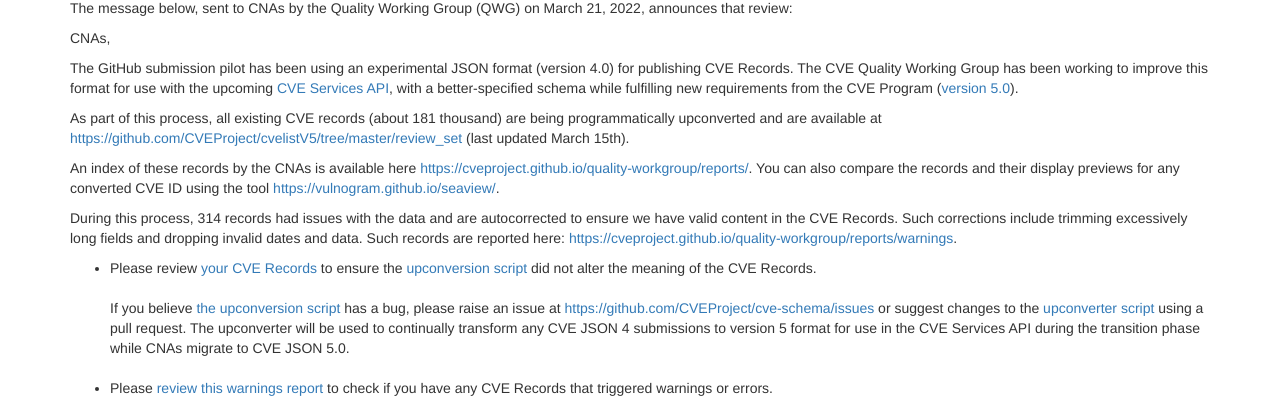
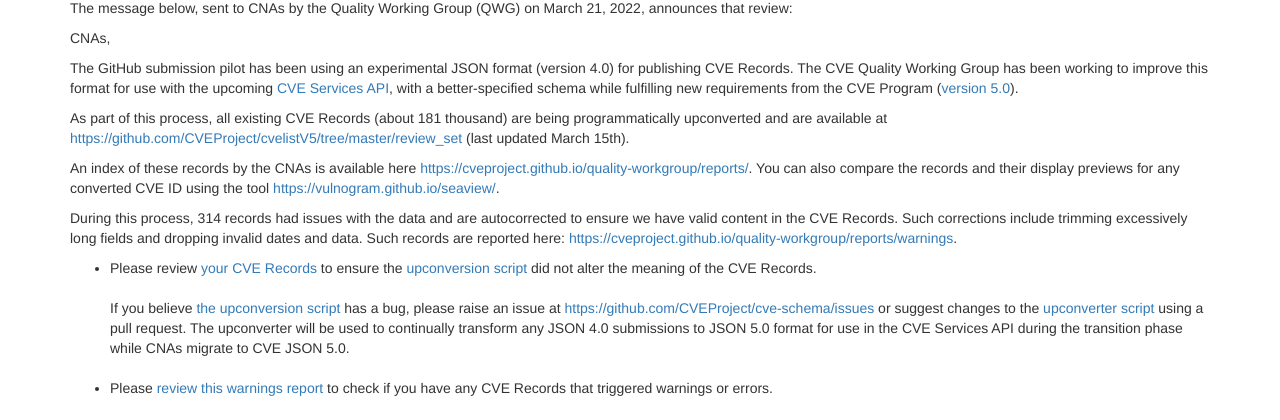
Before and after one commit to CVEProject/cveproject.github.io, a Jekyll site: the page built from automation-transition.md, in a window 1280 px wide and 900 px high, scrolled down 463 px. Shown: the part 150-570 px from the top of the window. Built offline with Jekyll 4.4.1, drawn with Linux system fonts in a browser that asks for light colours; nearby versions of some CDN libraries.

Commit message:
Update automation-transition.md

```diff
--- a/automation-transition.md
+++ b/automation-transition.md
@@ -24,7 +24,7 @@ CNAs,
 
 The GitHub submission pilot has been using an experimental JSON format (version 4.0) for publishing CVE Records. The CVE Quality Working Group has been working to improve this format for use with the upcoming [CVE Services API](https://github.com/CVEProject/cve-services), with a better-specified schema while fulfilling new requirements from the CVE Program ([version 5.0](https://github.com/CVEProject/cve-schema)).
 
-As part of this process, all existing CVE records (about 181 thousand) are being programmatically upconverted and are available at [https://github.com/CVEProject/cvelistV5/tree/master/review_set](https://github.com/CVEProject/cvelistV5/tree/master/review_set) (last updated March 15th).
+As part of this process, all existing CVE Records (about 181 thousand) are being programmatically upconverted and are available at [https://github.com/CVEProject/cvelistV5/tree/master/review_set](https://github.com/CVEProject/cvelistV5/tree/master/review_set) (last updated March 15th).
 
 An index of these records by the CNAs is available here [https://cveproject.github.io/quality-workgroup/reports/](https://cveproject.github.io/quality-workgroup/reports/). You can also compare the records and their display previews for any converted CVE ID using the tool [https://vulnogram.github.io/seaview/](https://vulnogram.github.io/seaview/).
 
@@ -34,7 +34,7 @@ During this process, 314 records had issues with the data and are autocorrected
    <li>
      Please review <a href="https://cveproject.github.io/quality-workgroup/reports/">your CVE Records</a> to ensure the <a href="https://github.com/CVEProject/cve-schema/tree/master/schema/v5.0/support/CVE_4_to_5_converter">upconversion script</a> did not alter the meaning of the CVE Records.
     <br><br>
-    If you believe <a href="https://github.com/CVEProject/cve-schema/tree/master/schema/v5.0/support/CVE_4_to_5_converter">the upconversion script</a> has a bug, please raise an issue at <a href="https://github.com/CVEProject/cve-schema/issues">https://github.com/CVEProject/cve-schema/issues</a> or suggest changes to the <a href="https://github.com/CVEProject/cve-schema/tree/master/schema/v5.0/support/CVE_4_to_5_converter">upconverter script</a> using a pull request. The upconverter will be used to continually transform any CVE JSON 4 submissions to version 5 format for use in the CVE Services API during the transition phase while CNAs migrate to CVE JSON 5.0.
+    If you believe <a href="https://github.com/CVEProject/cve-schema/tree/master/schema/v5.0/support/CVE_4_to_5_converter">the upconversion script</a> has a bug, please raise an issue at <a href="https://github.com/CVEProject/cve-schema/issues">https://github.com/CVEProject/cve-schema/issues</a> or suggest changes to the <a href="https://github.com/CVEProject/cve-schema/tree/master/schema/v5.0/support/CVE_4_to_5_converter">upconverter script</a> using a pull request. The upconverter will be used to continually transform any JSON 4.0 submissions to JSON 5.0 format for use in the CVE Services API during the transition phase while CNAs migrate to CVE JSON 5.0.
     <br><br>
   </li>
   <li>
```
